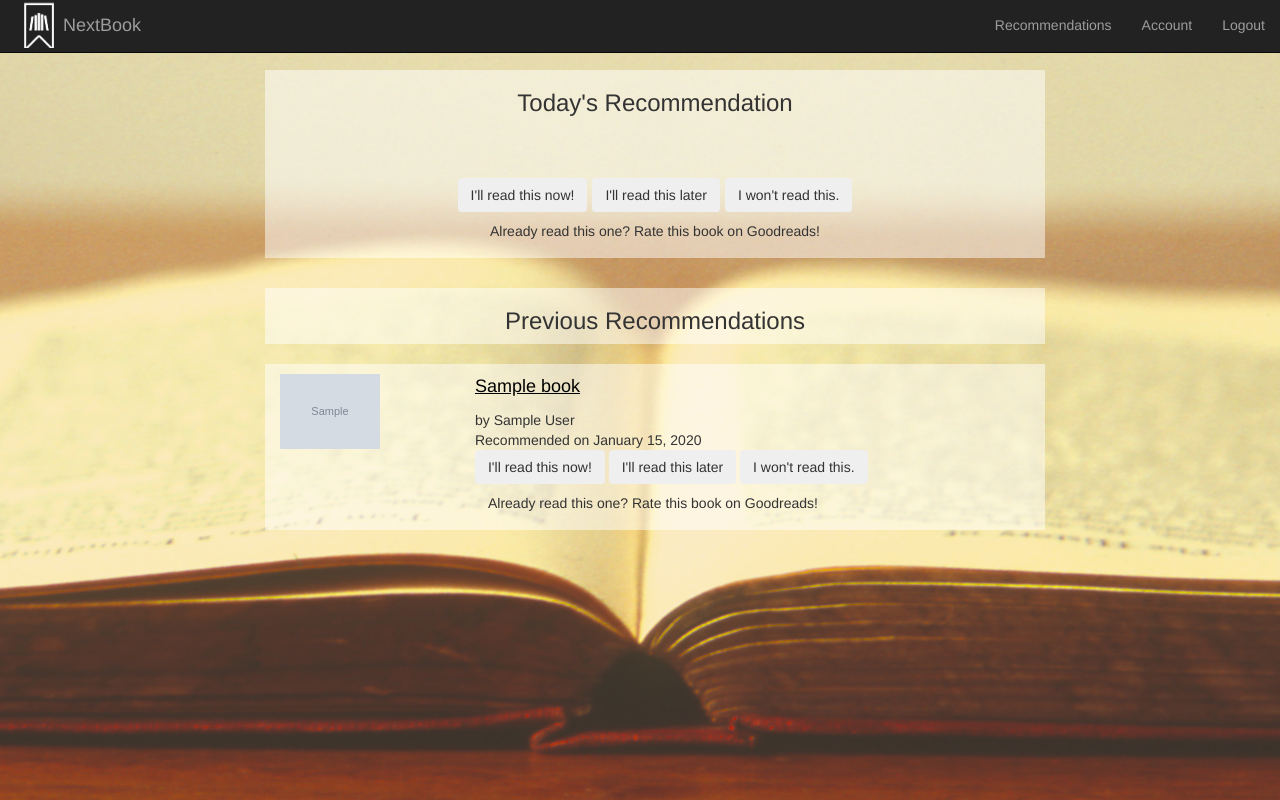
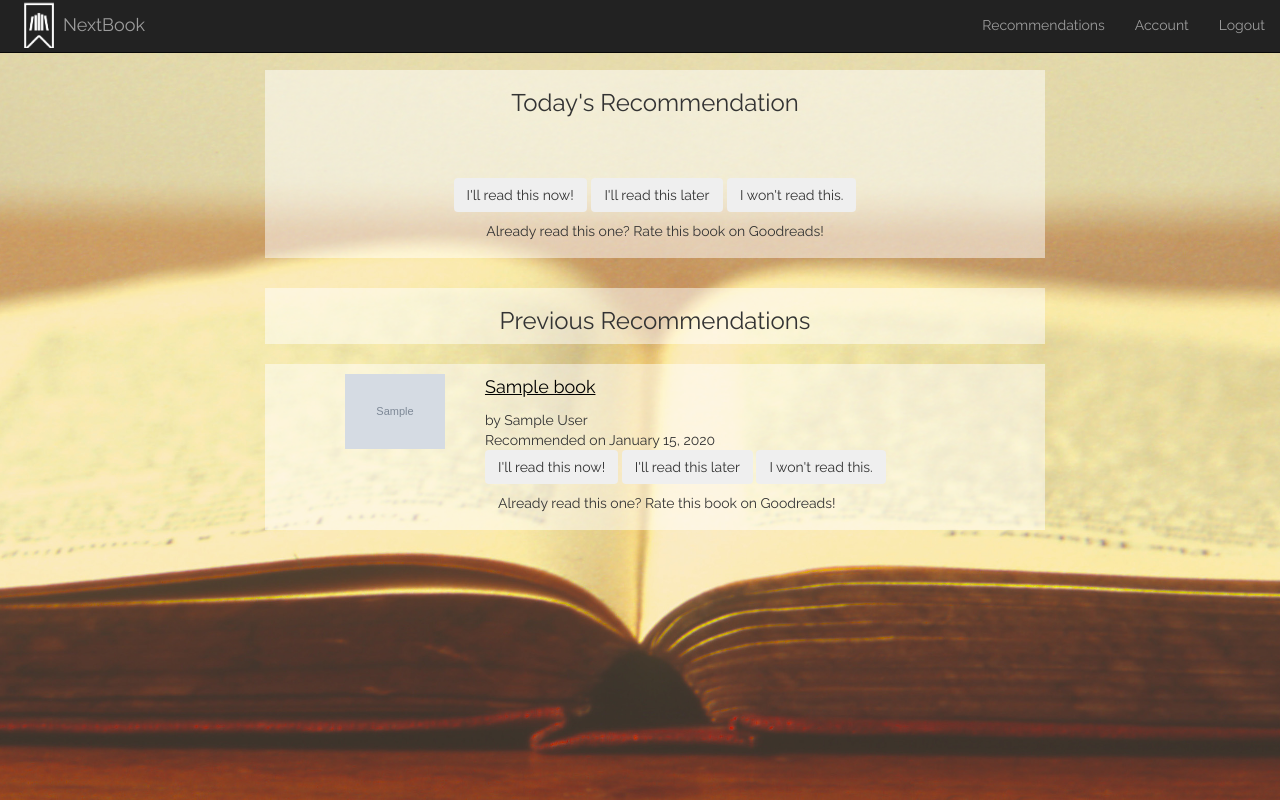
Before and after one commit to EmmaOnThursday/next-book, a Flask app: template app/templates/recommendation-list.html in a window 1280 px wide. Run offline with Flask 2, Linux system fonts and the light colour scheme; tables that the repository leaves empty hold one stand-in row (values such as "Sample post"); the template is opened without the code that fills it: values that come from a table or form of the project are taken from there, most other values are stand-ins (such as "Sample title", 1, 10 or a date in 2020); grey boxes marked "Sample" are stand-in pictures; parts of the project's set-up code (start-up, migrations or seed data) failed here and were passed over; some libraries are stand-ins or nearby versions.

Commit message:
updated font & image spacing on rec detail page

```diff
--- a/app/static/styles.css
+++ b/app/static/styles.css
@@ -9,8 +9,8 @@ body {
     padding-top: 70px;
 }
 
-html *
-    font-family: 'Raleway', serif;
+html * {
+    font-family: 'Raleway', sans-serif;
 }
 
 a {
--- a/app/templates/recommendation-list.html
+++ b/app/templates/recommendation-list.html
@@ -38,10 +38,10 @@
         {% for rec in recs_to_date %}
             <div class="each-rec col-xs-12 col-md-8 col-md-offset-2">
                 <div class="row">
-                    <div class="cover-image hidden-xs col-sm-2 col-md-2 col-lg-2" >
-                        <a href="/recommendations/{{rec.rec_id}}"><img class="img-responsive cover-image" src="{{rec.userbook.book.img_url if rec.userbook.book.img_url != 'https://s.gr-assets.com/assets/nophoto/book/111x148-bcc042a9c91a29c1d680899eff700a03.png' else 'static/img/shield-recs-lg.png'}}"/></a>
+                    <div class="cover-image hidden-xs col-sm-2 col-md-2 col-md-offset-1" >
+                        <a href="/recommendations/{{rec.rec_id}}"><img class="img-responsive cover-image" src="{{rec.userbook.book.img_url if rec.userbook.book.img_url != 'https://s.gr-assets.com/assets/nophoto/book/111x148-bcc042a9c91a29c1d680899eff700a03.png' else 'static/img/shield-rec-detail.png'}}"/></a>
                     </div>
-                    <div class="each-rec-text col-xs-12 col-sm-9 col-md-9 col-lg-8 col-lg-offset-1">
+                    <div class="each-rec-text col-xs-12 col-sm-9 col-md-8">
                         <a href="/recommendations/{{rec.rec_id}}"><p class='title'>{{rec.userbook.book.title}}</p></a>
                         by {{rec.userbook.book.author}}
                         <br>
--- a/runserver.py
+++ b/runserver.py
@@ -1,2 +1,2 @@
 from app import app
-app.run(debug=True)
+app.run(debug=False)
```
